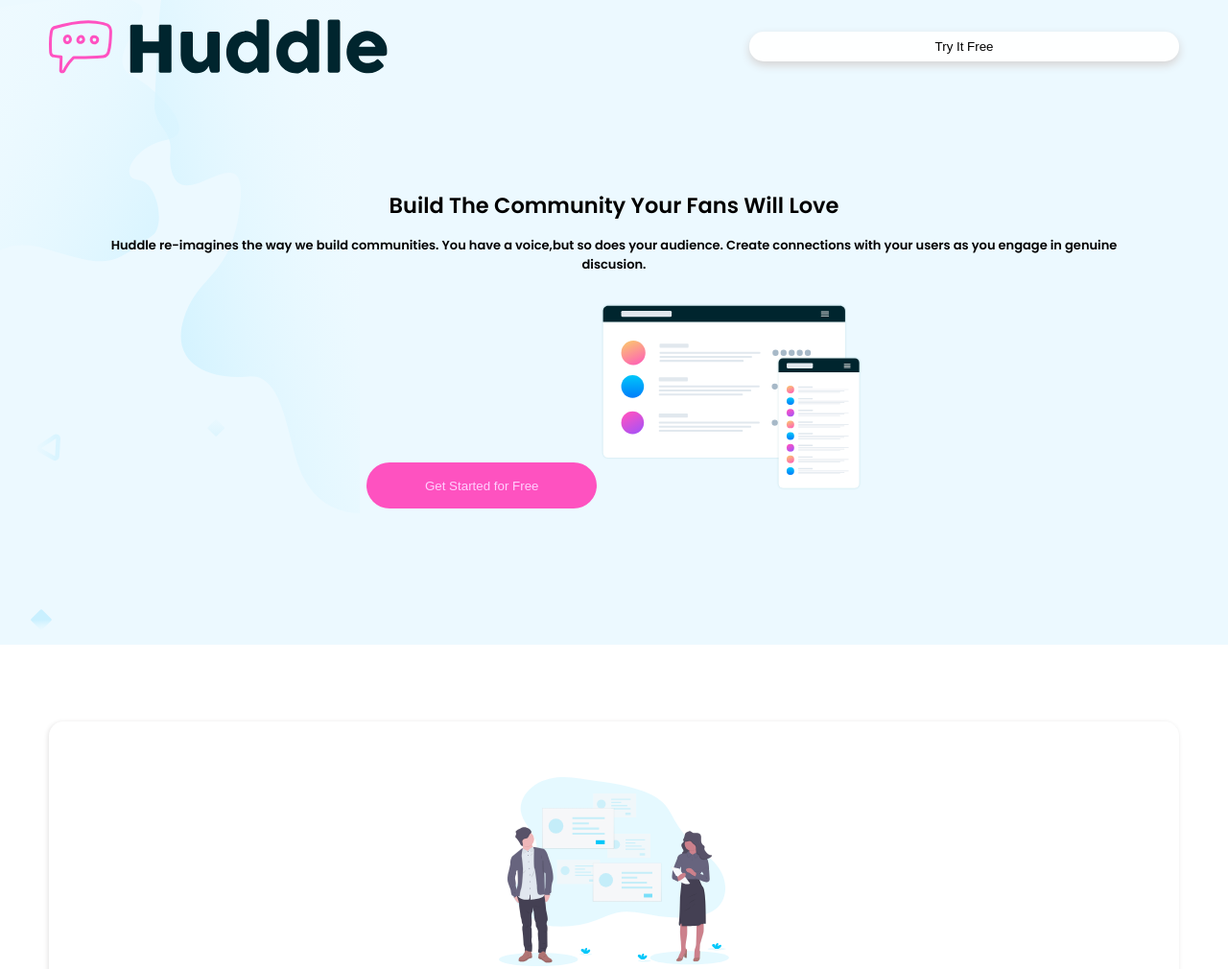
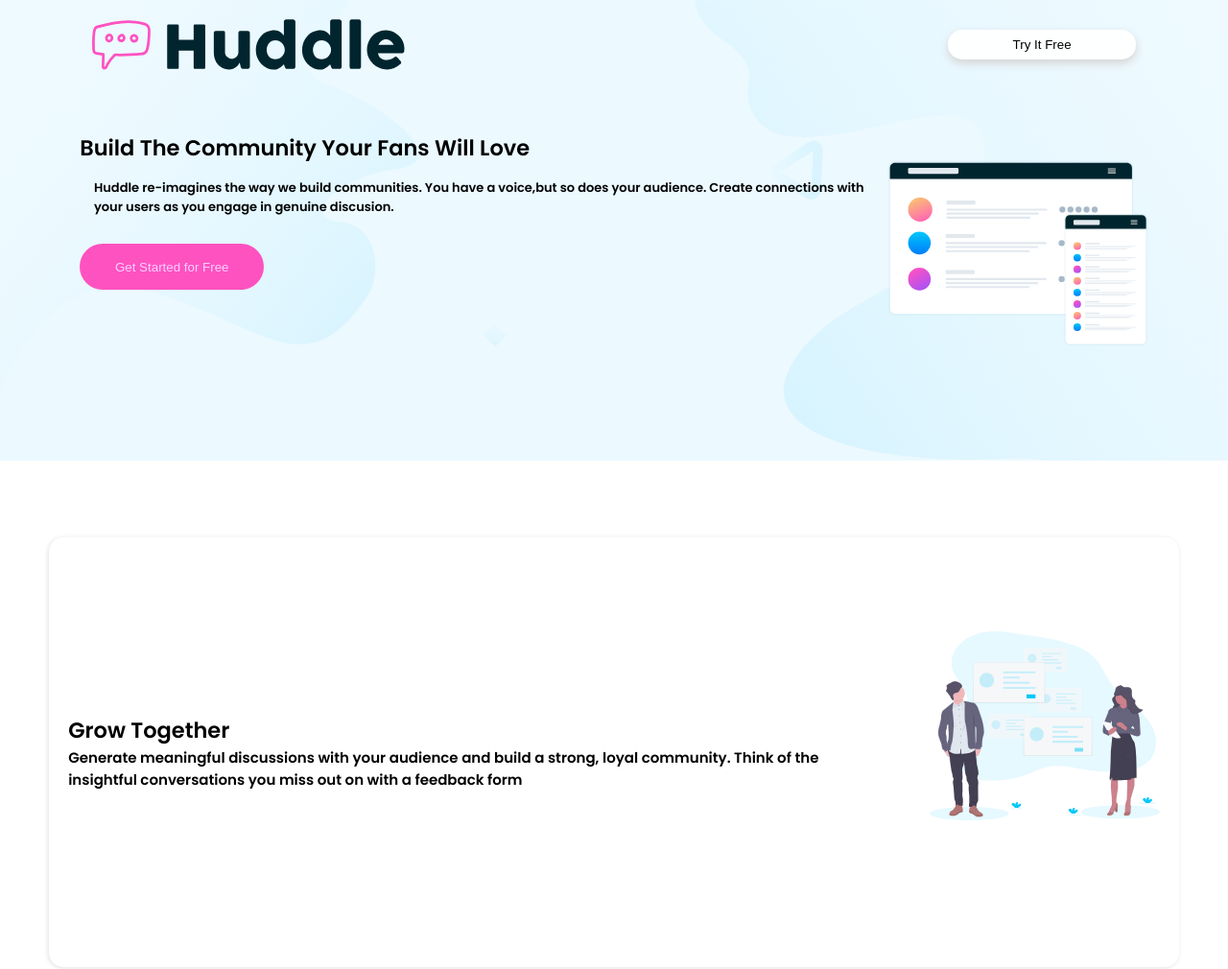
Before and after one commit to Eggys321/Huddle_Zuri, a plain HTML site: page index.html in a window 1280 px wide. Shown: the top 1010 px of the page at 96% size. Drawn offline with Linux system fonts and the light colour scheme.

Commit message:
edited the footer

```diff
--- a/index.html
+++ b/index.html
@@ -20,14 +20,16 @@
           <button>Try It Free</button>
         </nav>
         <div class="section_1b">
-          <h2>Build The Community Your Fans Will Love</h2>
+         <div id="ss">
+           <h2>Build The Community Your Fans Will Love</h2>
           <p>
             Huddle re-imagines the way we build communities. You have a
             voice,but so does your audience. Create connections with your users
             as you engage in genuine discusion.
           </p>
+          <button>Get Started for Free</button>
+         </div>
           <div class="section_1c">
-            <button>Get Started for Free</button>
             <img src="Assets/illustration-mockups.svg" alt="" />
           </div>
         </div>
@@ -37,30 +39,36 @@
         <div class="section_2b">
           <div class="section_2c">
             <img src="Assets/illustration-grow-together.svg" alt="" />
-            <h2>Grow Together</h2>
+           <div>
+             <h2>Grow Together</h2>
             <p>
               Generate meaningful discussions with your audience and build a
               strong, loyal community. Think of the insightful conversations you
               miss out on with a feedback form
             </p>
+           </div>
           </div>
           <div class="section_2d">
             <img src="Assets/illustration-flowing-conversation.svg" alt="" />
-            <h2>Flowing conversations</h2>
+           <div>
+             <h2>Flowing conversations</h2>
             <p>
               You wouldn't paginate a conversation in real life, so why do it
               online? Our threads have just-in-time loading for a more natural
               flow.
             </p>
+           </div>
           </div>
           <div class="section_2e">
             <img src="Assets/illustration-your-users.svg" alt="" />
-            <h2>Your Users</h2>
+           <div>
+             <h2>Your Users</h2>
             <p>
               It takes no time at all to integrate Huddle with your app's
               authentication solution. This means, once signed in to your app,
               your users can start chatting immediately.
             </p>
+           </div>
           </div>
         </div>
       </section>
@@ -73,7 +81,8 @@
           </div>
           <footer>
            <div class="section_3d">
-             <img class="img" src="Assets/white-huddle.jpg" alt="logo" />
+           <div>
+              <img class="img" src="Assets/white-huddle.jpg" alt="logo" />
             <div class="section_3e">
               <img src="Assets/icon-location.svg" alt="icon-location" />
               <p>
@@ -90,11 +99,14 @@
               <img src="Assets/icon-email.svg" alt="icon-email" />
               <p>example@fylo.com</p>
             </div>
+           </div>
             <div class="section_3h">
               <ul>
                 <li>About Us</li>
                 <li>What We Do</li>
                 <li>FAQ</li>
+              </ul>
+              <ul>
                 <li>Career</li>
                 <li>Blog</li>
                 <li>Contact Us</li>
--- a/style.css
+++ b/style.css
@@ -18,7 +18,7 @@ body{
     background: url(Assets/bg-hero-mobile.svg) #ECF9FF no-repeat;
     font-family: 'Poppins', sans-serif;
     padding-top: 20px;
-    height: 42rem;
+    height: 43rem;
 }
 
 nav{
@@ -56,7 +56,7 @@ nav button{
     margin: auto;
 }
 
-.section_1c button{
+.section_1b button{
     margin-top: 28px;
     width: 15rem;
     height: 3rem;
@@ -181,3 +181,67 @@ footer{
 li{
     list-style: none;
 }
+
+@media(min-width:768px){
+    .section_1 {
+            background: url(Assets/bg-hero-desktop.svg) #ECF9FF no-repeat;
+            font-family: 'Poppins', sans-serif;
+            padding-top: 20px;
+            height: 30rem;
+        }
+         nav {
+            display: flex;
+            justify-content: space-between;
+            align-items: center;
+            width: 85%;
+            margin: auto;
+            font-size: 14px;
+
+        }
+        nav button {
+            background-color: #FEFFFF;
+            width: 18%;
+            border-radius: 15px;
+            padding: 8px;
+            box-shadow: 0px 4px 10px rgb(214, 211, 211);
+            border: white;
+        }
+        .section_1b {
+            display: flex;
+            text-align: start;
+            margin-top: 8vh;
+        }
+        .section_1b  h2 {
+            width: 70%;
+        }
+                .section_1b button {
+                    margin-top: 28px;
+                    width: 12rem;
+                    height: 3rem;
+                    background-color: #FE52C0;
+                    color: #FFD0FF;
+                    border-radius: 25px;
+                    padding: 10px;
+                    border: none;
+                }
+
+        .section_2c,
+
+        .section_2e {
+            display: flex;
+            flex-direction: row-reverse;
+            text-align: start;
+            padding: 20px;
+            justify-content: space-around;
+
+        }
+
+                .section_2d{
+                    display: flex;
+                    flex-direction: row;
+                    text-align: start;
+
+                }
+
+
+}
```
